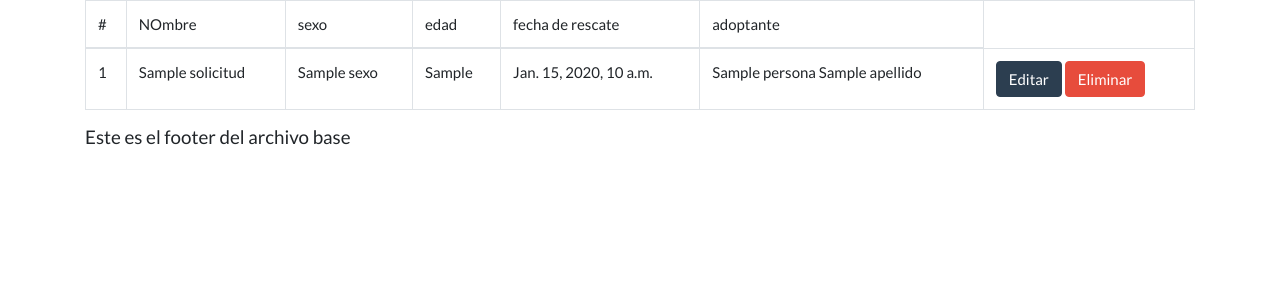
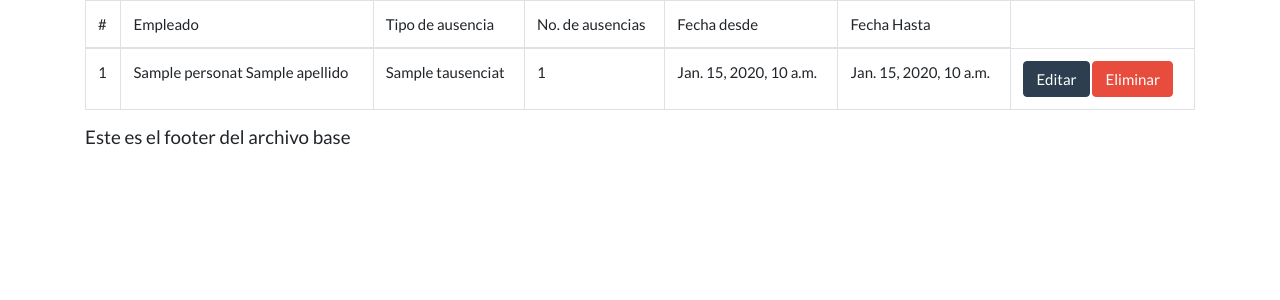
Before and after one commit to Mauricio89/secretaria_tthh, a Django app: template templates/solicitud/solicitud_list.html in a window 1280 px wide. Shown: the part 71-371 px from the top of the page. Run offline with Django 3.2, Linux system fonts and the light colour scheme; the template is opened without the code that fills it: most values are stand-ins (such as "Sample title", 1, 10 or a date in 2020); some libraries are stand-ins or nearby versions.

Commit message:
cambios 2

```diff
--- a/templates/solicitud/solicitud_list.html
+++ b/templates/solicitud/solicitud_list.html
@@ -5,11 +5,11 @@
     <thead>
         <tr>
             <td>#</td>
-            <td>NOmbre</td>
-            <td>sexo</td>
-            <td>edad</td>
-            <td>fecha de rescate</td>
-            <td>adoptante</td>
+            <td>Empleado</td>
+            <td>Tipo de ausencia</td>
+            <td>No. de ausencias</td>
+            <td>Fecha desde</td>
+            <td>Fecha Hasta</td>
         </tr>
     </thead>
     <tbody>
@@ -17,11 +17,11 @@
         {% for solicitud in object_list %}
         <tr>
             <td>{{ solicitud.id }}</td>
-            <td>{{ solicitud.nombre }}</td>
-            <td>{{ solicitud.sexo }}</td>
-            <td>{{ solicitud.edad_aproximada }}</td>
-            <td>{{ solicitud.fecha_rescate }}</td>
-            <td>{{ solicitud.persona.nombre }} {{ solicitud.persona.apellido }}</td>
+            <td>{{ solicitud.personat.nombre }} {{ solicitud.personat.apellido }}</td>
+            <td>{{ solicitud.tausenciat.nombre }}</td>
+            <td>{{ solicitud.num_ausencia }}</td>
+            <td>{{ solicitud.fecha_desde }}</td>
+            <td>{{ solicitud.fecha_hasta }}</td>
             <td>
                 <a class="btn btn-primary" href="/solicitud/editar/{{ solicitud.id }}/">Editar</a>
                 <a class="btn btn-danger" href="/solicitud/eliminar/{{ solicitud.id }}/">Eliminar</a>
```
Also changed, not shown: apps/solicitud/forms.py (+20 -22 lines), README.md.
